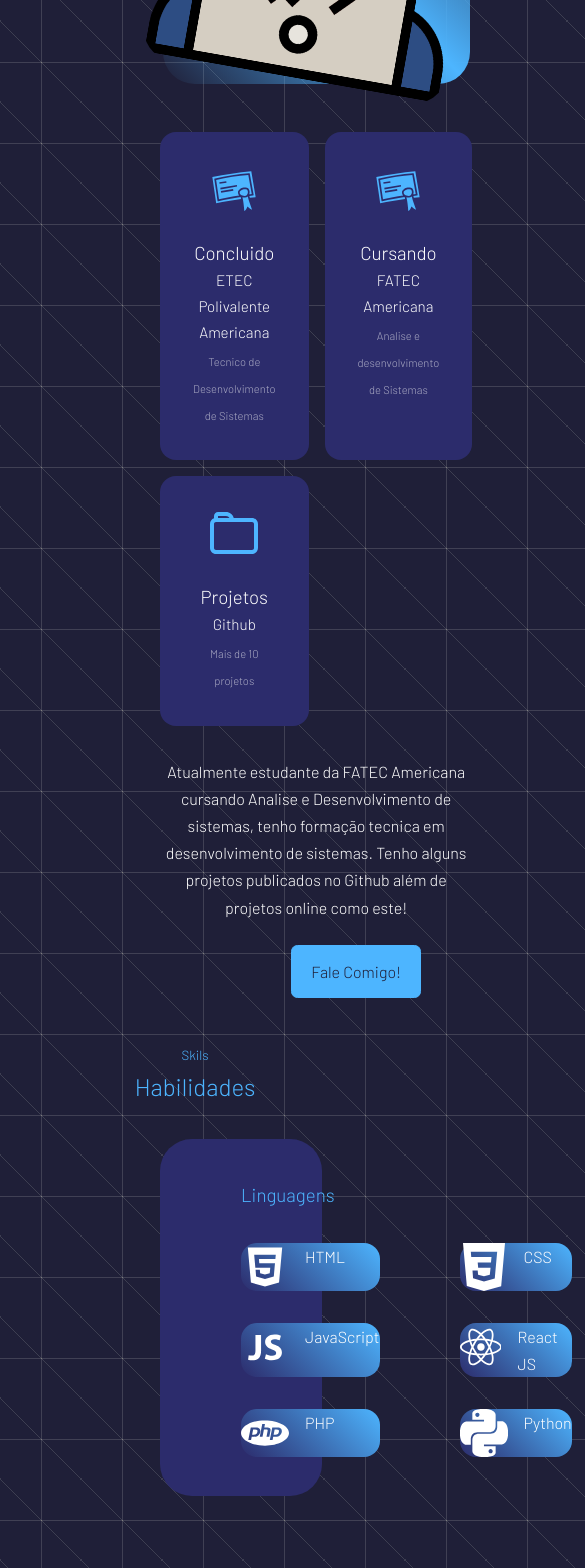
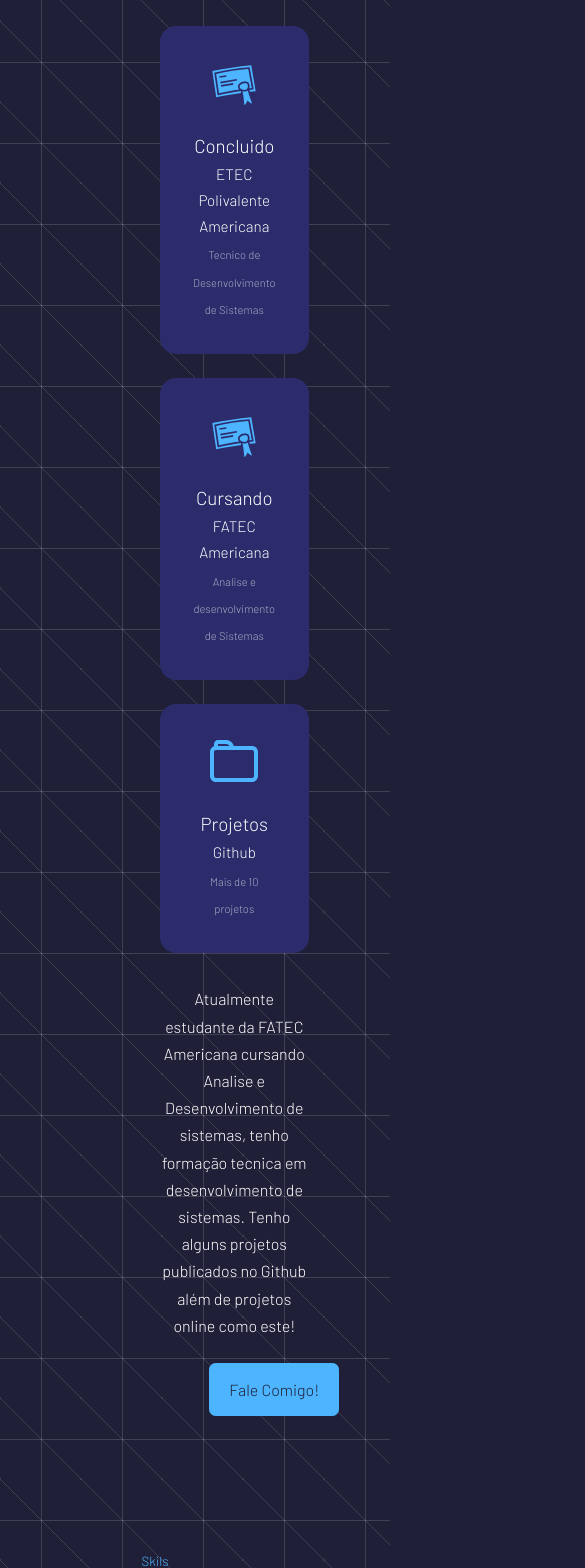
Before and after one commit to MarcosPMC1/Site-Pessoal, a React (Create React App) app: page / in a window 390 px wide. Shown: the part 1680-3248 px from the top of the page, 585 px wide, since content can reach past the window. Built offline with nearby package versions, Linux system fonts and the light colour scheme.

Commit message:
responsividade

```diff
--- a/src/components/about/about.css
+++ b/src/components/about/about.css
@@ -102,14 +102,18 @@
 }
 
 @media screen and (max-width: 600px){
+    #about{
+        height: 210vh;
+    }
+
     .about__me{
         width: 65%;
         margin: 0 auto 3rem;
     }
 
     .about__cards{
-        grid-template-columns: 1fr 1fr;
-        gap: 1rem;
+        display: flex;
+        flex-direction: column;
     }
 
     .about__content{
--- a/src/components/contact/contact.css
+++ b/src/components/contact/contact.css
@@ -42,7 +42,17 @@
 }
 
 @media screen and (max-width: 600px) {
+    #contact{
+        margin-left: 0;
+        margin-right: 1rem;
+    }
     .container.contact__container{
-        width: var(--container-width-sm);
+        padding: 1rem;
     }
+
+    .contact__options{
+        display: flex;
+        flex-direction: column;
+    }
+
 }
--- a/src/components/experience/experience.css
+++ b/src/components/experience/experience.css
@@ -32,9 +32,24 @@
     margin-right: 5rem;
     border-radius: 1rem;
     background: linear-gradient(45deg, var(--color-bg-variant) 0%, var(--color-primary) 100%);
-
 }
 
 .experience__details-icon{
     color: var(--color-white);
 }
+
+@media screen and (max-width: 1024px) {
+
+}
+
+@media screen and (max-width: 600px) {
+    #experience{
+        height: 170vh;
+        margin-left: 0;
+    }
+
+    .experience__content{
+        display: grid;
+        grid-template-columns: auto;
+    }
+}
--- a/src/components/footer/footer.css
+++ b/src/components/footer/footer.css
@@ -39,7 +39,26 @@
 
 .about__container{
     margin-left: 40%;
-    display: grid;
-    grid-template-columns: auto;
     margin-top: 10vh;
 }
+
+@media screen and (max-width: 600px) {
+    #footer{
+        margin: 0;
+        padding: 0;
+    }
+
+    .links__container{
+        display: flex;
+        flex-direction: column;
+    }
+    .socials__container{
+        margin: 0;
+        display: flex;
+        flex-direction: column;
+    }
+
+    .about__container{
+        margin: 0;
+    }
+}
--- a/src/components/portifolio/portifolio.css
+++ b/src/components/portifolio/portifolio.css
@@ -39,8 +39,25 @@
 }
 
 @media screen and (max-width: 1024px) {
+    #portifolio{
+        height: 210vh;
+        margin-left: 0;
+        margin-right: 10rem;
+    }
+
     .portifolio__container{
         display: grid;
         grid-template-columns: repeat(2, 1fr);
     }
 }
+
+@media screen and (max-width: 600px) {
+    #portifolio{
+        height: 500vh;
+    }
+
+    .portifolio__container{
+        display: flex;
+        flex-direction: column;
+    }
+}
```
